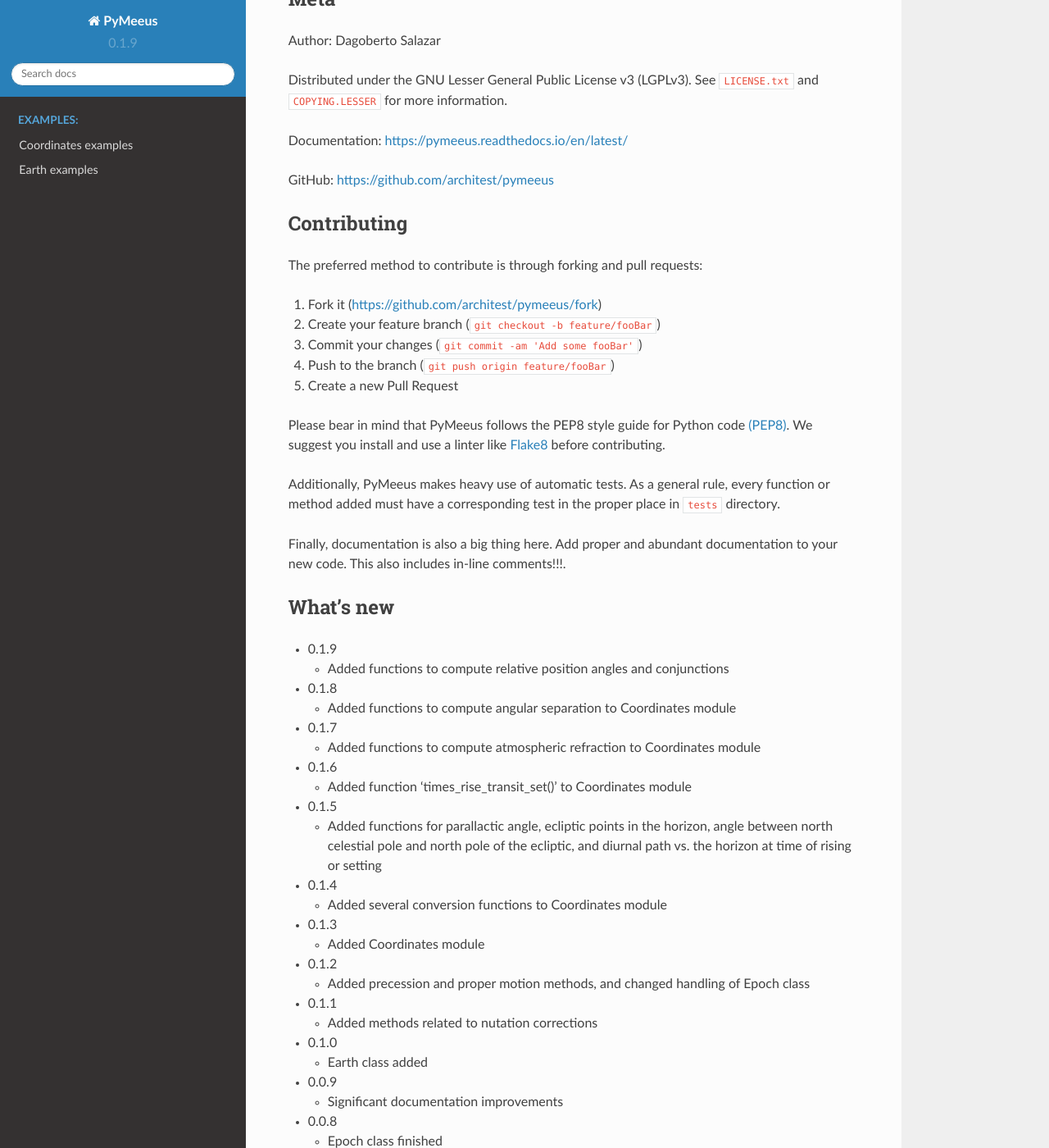
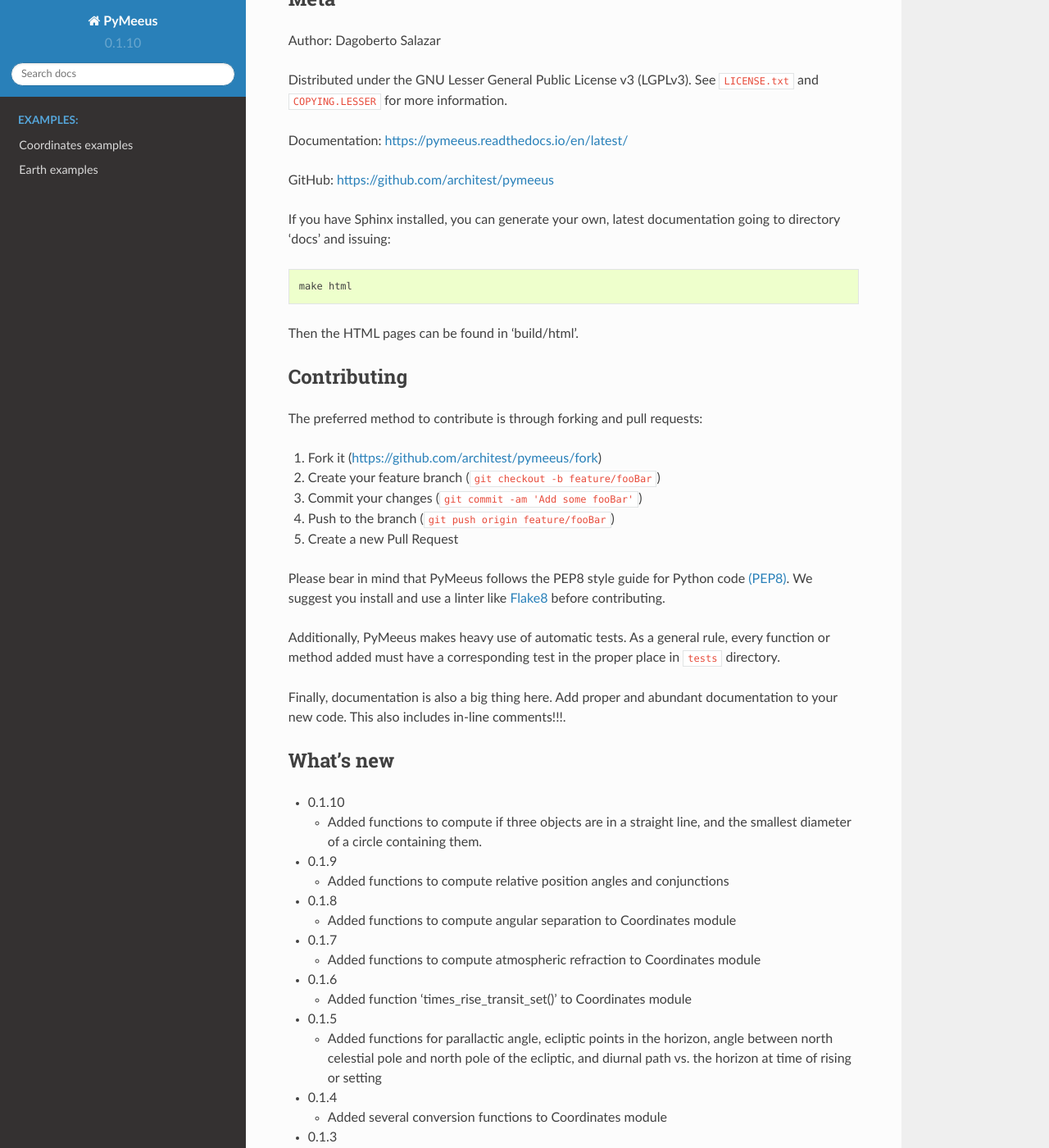
Before and after one commit to architest/pymeeus, a Sphinx documentation site: the page built from docs/source/index.rst, in a window 1280 px wide and 1400 px high, scrolled down 727 px. Shown: the whole window at 82% size. Built offline with Sphinx 7.4.7 and the Read the Docs theme 2.0.0, drawn with Linux system fonts in a browser that asks for light colours; formulas are drawn with MathJax 3; pages that are not in the unit, such as notebooks, are missing from menus.

```diff
--- a/README.rst
+++ b/README.rst
@@ -43,6 +43,15 @@ Documentation: https://pymeeus.readthedocs.io/en/latest/
 
 GitHub: https://github.com/architest/pymeeus
 
+If you have Sphinx installed, you can generate your own, latest
+documentation going to directory 'docs' and issuing:
+
+.. code:: sh
+
+    make html
+
+Then the HTML pages can be found in 'build/html'.
+
 Contributing
 ------------
 
@@ -68,6 +77,11 @@ documentation to your new code. This also includes in-line comments!!!.
 
 What's new
 ----------
+
+-  0.1.10
+
+   -  Added functions to compute if three objects are in a straight
+      line, and the smallest diameter of a circle containing them.
 
 -  0.1.9
 
--- a/docs/source/conf.py
+++ b/docs/source/conf.py
@@ -59,9 +59,9 @@ author = u'Dagoberto Salazar'
 # built documents.
 #
 # The short X.Y version.
-version = u'0.1.9'
+version = u'0.1.10'
 # The full version, including alpha/beta/rc tags.
-release = u'0.1.9'
+release = u'0.1.10'
 
 # The language for content autogenerated by Sphinx. Refer to documentation
 # for a list of supported languages.
--- a/setup.py
+++ b/setup.py
@@ -15,7 +15,7 @@ with open(path.join(here, 'README.rst')) as f:
 
 config = {
     'name': 'PyMeeus',
-    'version': '0.1.9',
+    'version': '0.1.10',
     'description': 'Python implementation of Jean Meeus astronomical routines',
     'long_description': long_description,
     'keywords': 'Meeus astronomy module library',
```
Also changed, not shown: README.md (+10 -0 lines).
